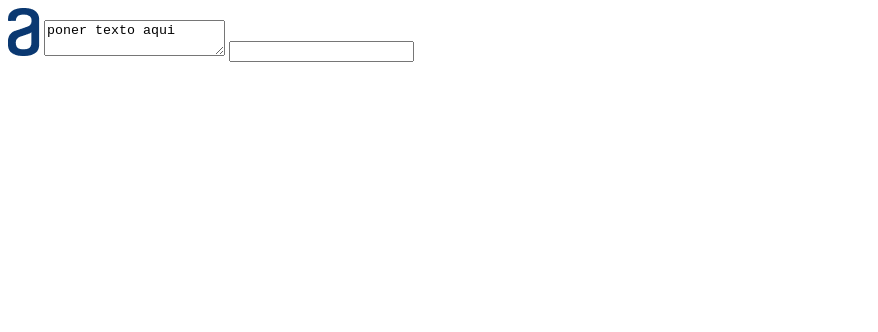
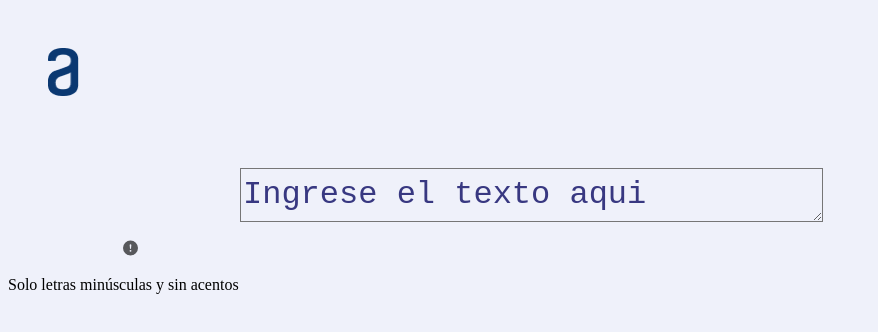
Before and after one commit to eliohd93/challenge-uno, a plain HTML site: page index.html in a window 1280 px wide. Shown: the whole page, without its empty margins (0-878 px from the left). Drawn offline with Linux system fonts and the light colour scheme.

Commit message:
agregado de header y cambio de imagen logo

```diff
--- a/index.html
+++ b/index.html
@@ -1,15 +1,22 @@
 <!DOCTYPE html>
 <html lang="es">
 <head>
+
     <meta charset="UTF-8">
     <meta name="viewport" content="width=device-width, initial-scale=1.0">
     <link rel="stylesheet" href="styles.css">
+    <title>encriptador de texto</title>
 
-    <title>encriptador de texto</title>
 </head>
-<body>
-    <img src="imagenes/Vector.png">
-    <textarea>poner texto aqui</textarea>
-    <input>
-</body>
+
+    <body>
+
+        <img class="vector" src="imagenes/Vector.png">
+        <textarea>Ingrese el texto aqui</textarea>
+        <svg xmlns="http://www.w3.org/2000/svg" width="15" height="16" fill="#57585b" class="bi bi-exclamation-circle-fill" viewBox="0 0 16 16">
+            <path d="M16 8A8 8 0 1 1 0 8a8 8 0 0 1 16 0M8 4a.905.905 0 0 0-.9.995l.35 3.507a.552.552 0 0 0 1.1 0l.35-3.507A.905.905 0 0 0 8 4m.002 6a1 1 0 1 0 0 2 1 1 0 0 0 0-2"/>
+          </svg>
+        <p> Solo letras minúsculas y sin acentos</p>
+
+    </body>
 </html>
--- a/styles.css
+++ b/styles.css
@@ -1,8 +1,33 @@
-h1{
-   width: 31.09px
-height: 48px
-left: 44px
+body{
 
+    background-color: #eff1fa;
+}
 
+.vector{
+
+    width: 31.09px;
+    height: 48px;
+    left: 44px;
+    margin-right: 40px;
+    margin-left: 40px;
+    margin-top: 40px;
+    margin-bottom: 160px;
 
 }
+textarea{
+    position: absolute;
+    width: 577px;
+    height: 48px;
+    top: 168px;
+    left: 240px;
+
+    background-color: #eff1fa;
+   font-style: inter;
+    font-size: 32px;
+    font-weight: 400;
+    line-height: 48px;
+    letter-spacing: 0em;
+    text-align: left;
+    color: rgb(56, 56, 129);
+    width: 577px;
+    height: 48px;
```
Also changed, not shown: imagenes/Color=Dark blue, State=Hover.png (added), imagenes/Color=Dark blue, State=Normal.png (added), imagenes/Color=Light blue, State=Hover.png (added), imagenes/Color=Light blue, State=Normal.png (added), imagenes/bi_exclamation-circle-fill (1).png (added).
